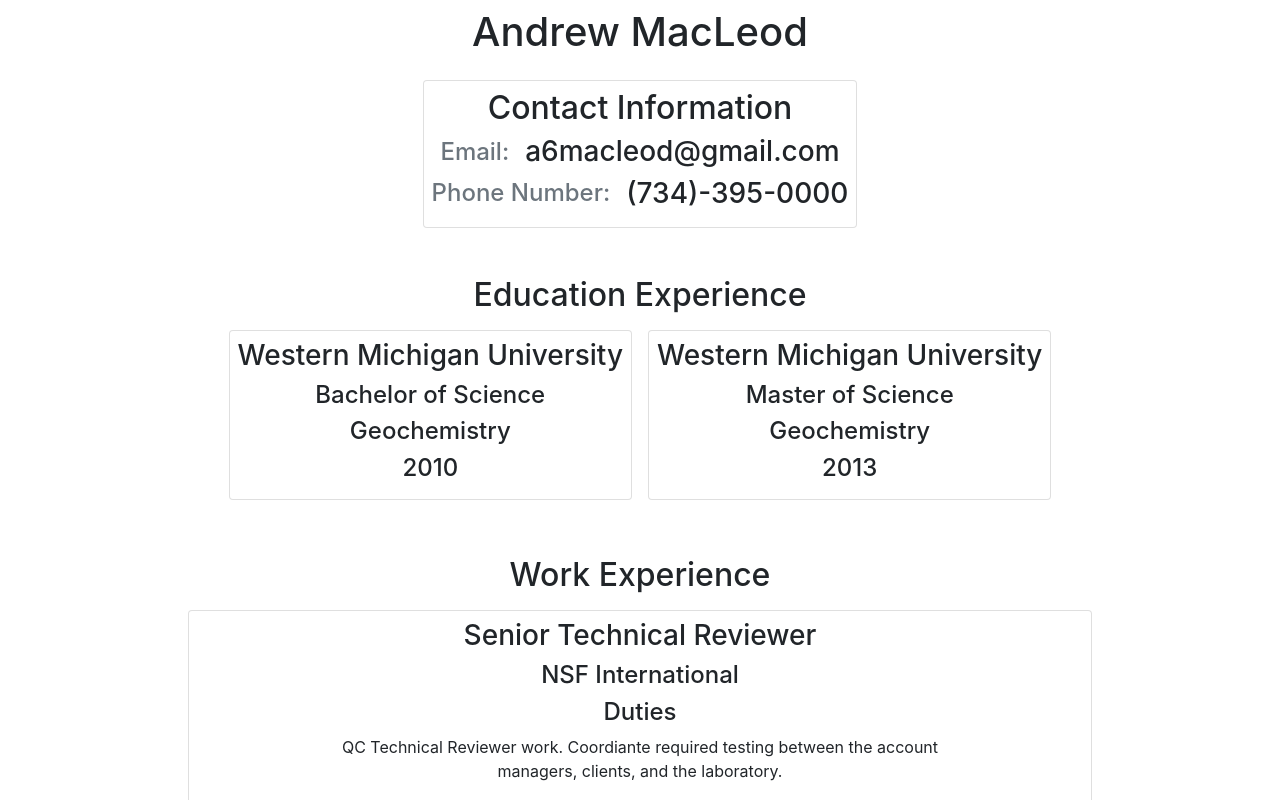
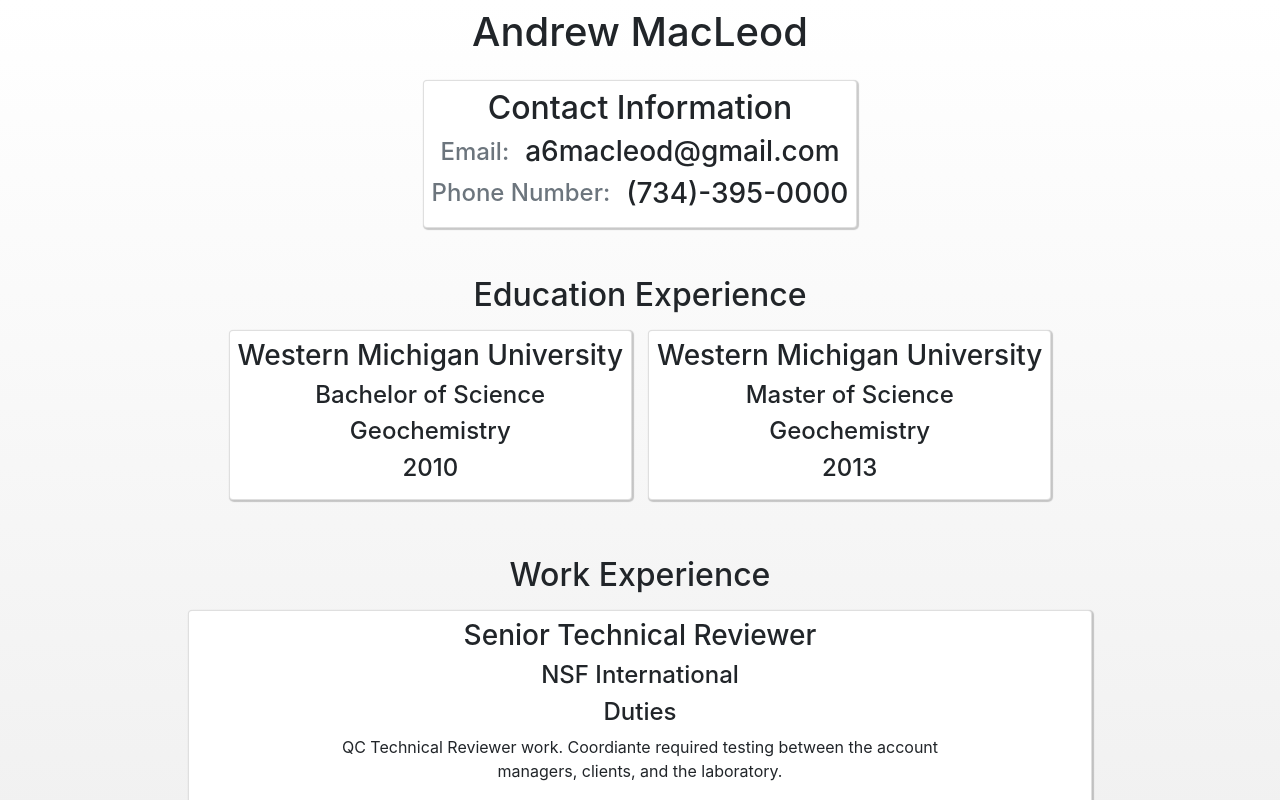
Before and after one commit to a6macleod/cv-project, a React (Create React App) app: page / in a window 1280 px wide. Shown: the top 800 px of the page. Built offline with nearby package versions, Linux system fonts and the light colour scheme.

Commit message:
Add a little styling

```diff
--- a/src/App.css
+++ b/src/App.css
@@ -36,3 +36,11 @@
     transform: rotate(360deg);
   }
 }
+
+body {
+  background: linear-gradient(#fff, #eee);
+}
+
+.card {
+  box-shadow: 1px 1px 1px 1px rgba(0, 0, 0, 0.2);
+}
```
